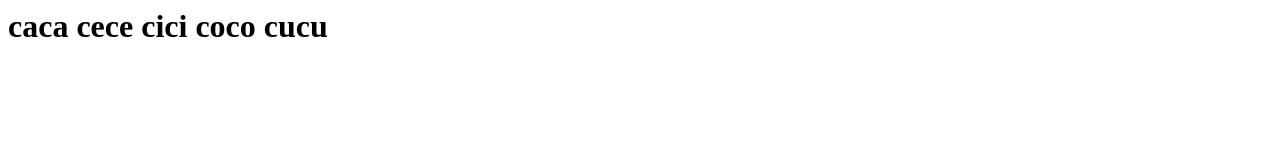
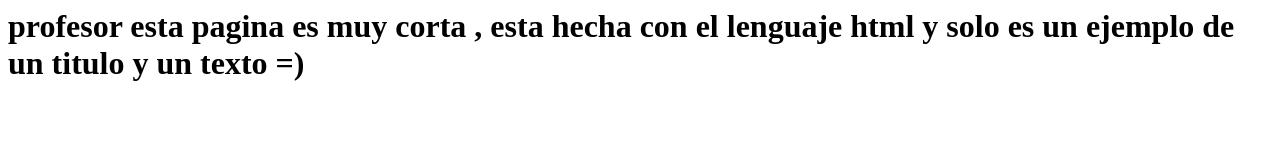
Before and after one commit to MiguelAngelDiaz14/trabajodecrearestacosa, a plain HTML site: page index.html in a window 1280 px wide. Drawn offline with Linux system fonts and the light colour scheme.

Commit message:
Update index.html

```diff
--- a/index.html
+++ b/index.html
@@ -3,6 +3,6 @@
 <title>MY WEB</title>
 </head>
 <body>
-<h1> caca cece cici coco cucu </h1>
+<h1> profesor esta pagina es muy corta , esta hecha con el lenguaje html y solo es un ejemplo de un titulo y un texto =) </h1>
 </body>
 </html>
```
